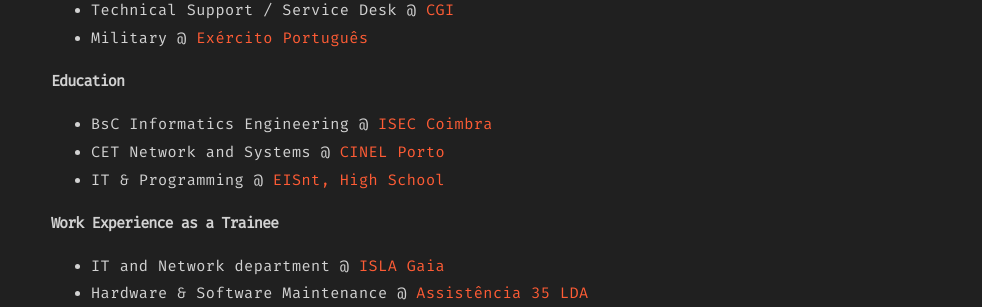
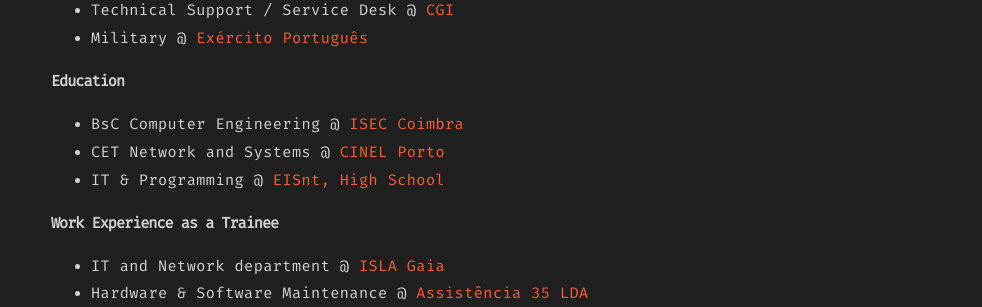
Before and after one commit to BrunoTeixeira1996/BrunoTeixeira1996.github.io, a Jekyll site: the page built from index.md, in a window 1280 px wide. Shown: the part 338-645 px from the top of the page, without its empty margins (139-1121 px from the left). Built offline with Jekyll 4.4.1, drawn with Linux system fonts in a browser that asks for light colours; nearby versions of some CDN libraries.

Commit message:
fixed typo

```diff
--- a/index.md
+++ b/index.md
@@ -17,7 +17,7 @@
 
 #### Education
 
-- BsC Informatics Engineering @ [ISEC Coimbra](https://www.isec.pt)
+- BsC Computer Engineering @ [ISEC Coimbra](https://www.isec.pt)
 - CET Network and Systems @ [CINEL Porto](https://www.cinel.pt)
 - IT & Programming @ [EISnt, High School](https://eisnt.com/)
 
```
